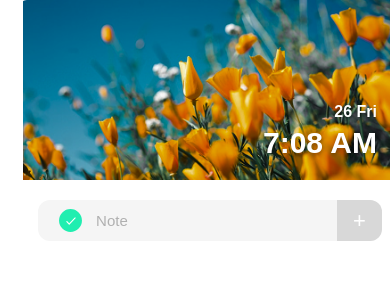
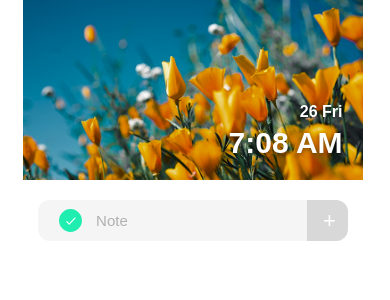
Before and after one commit to shonia1/GITA_Homeworks, a React (Vite) app in the folder Lec16/: page / in a window 390 px wide. Shown: the top 300 px of the page. Built offline with nearby package versions, Linux system fonts and the light colour scheme.

Commit message:
fix: adjust app-container max-width for improved layout on larger screens

```diff
--- a/Lec16/src/App.css
+++ b/Lec16/src/App.css
@@ -153,7 +153,7 @@ body {
   }
 
   .app-container {
-    max-width: 100%;
+    max-width: 90%;
     min-height: 100vh;
     border-radius: 0;
     box-shadow: none;
```
